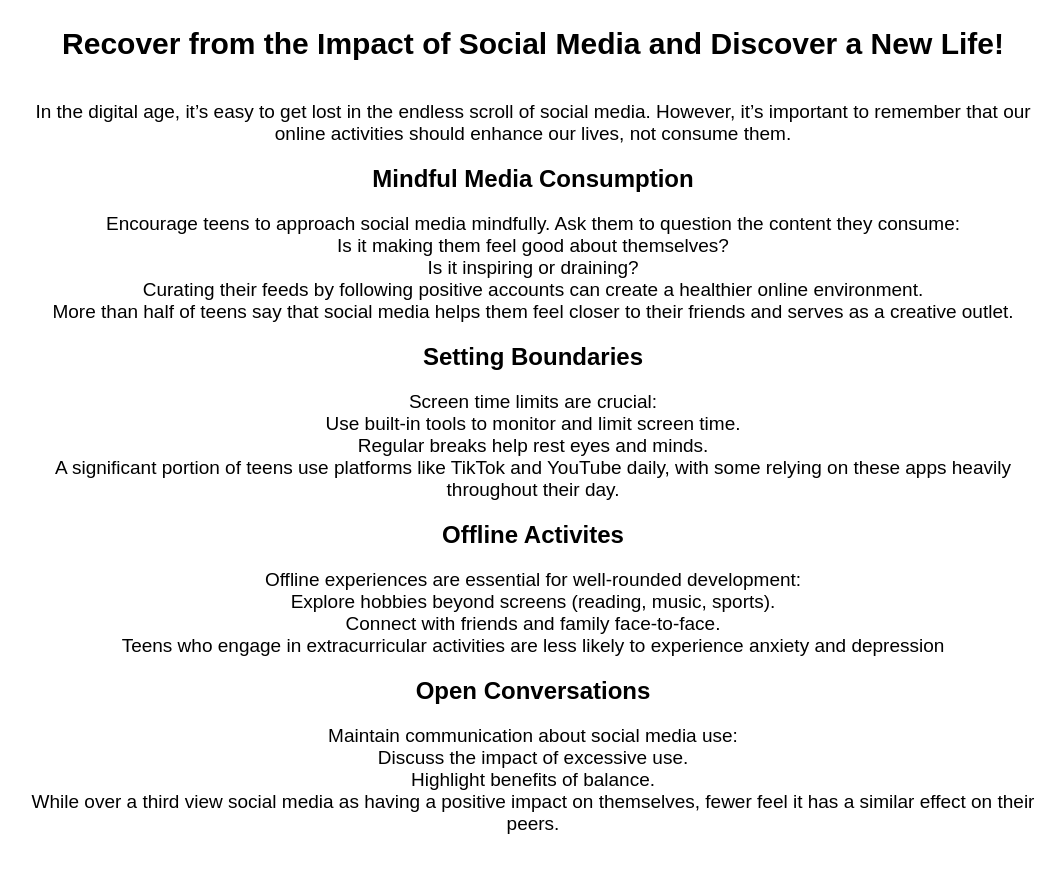
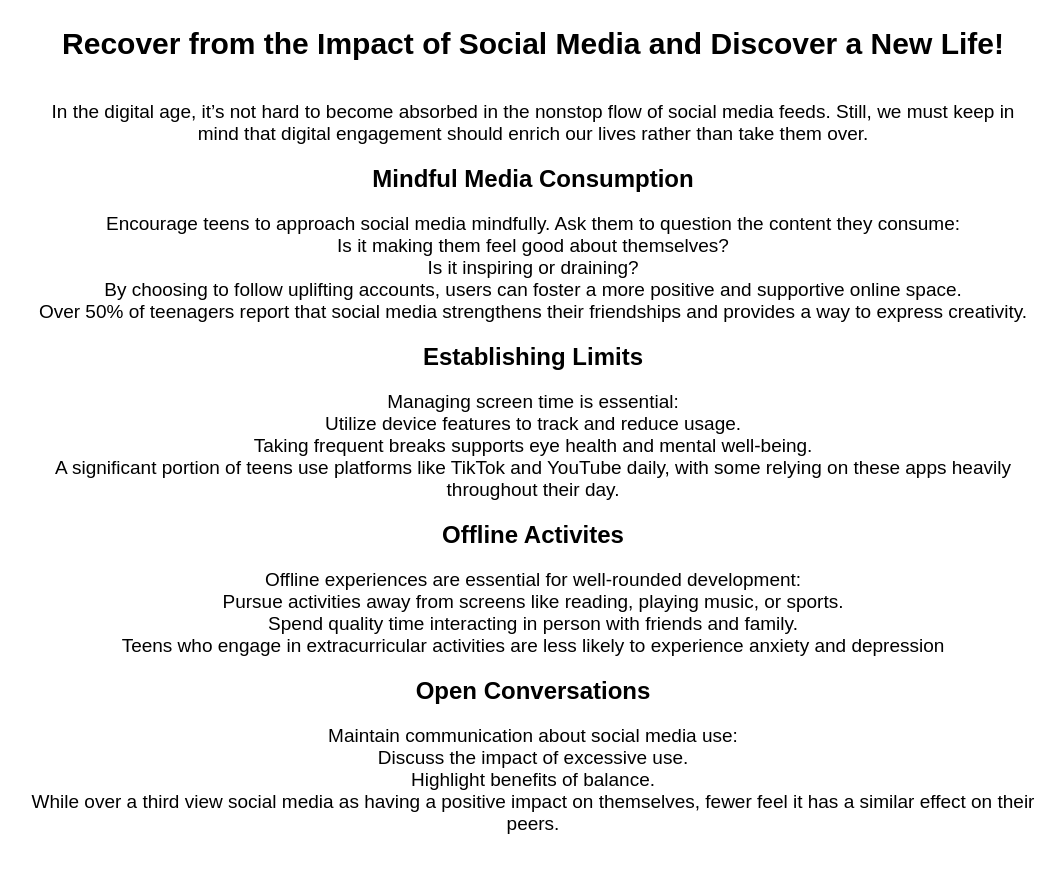
Before and after one commit to KlassyKav/LikesVsLIfe, a plain HTML site: page recovery.html in a window 1280 px wide. Shown: the part 856-1729 px from the top of the page, without its empty margins (107-1170 px from the left). Drawn offline with Linux system fonts and the light colour scheme; a web font is replaced by a local one.

Commit message:
Update recovery.html

```diff
--- a/recovery.html
+++ b/recovery.html
@@ -37,22 +37,22 @@
             <div class="recover-left">
                 <img src="images/recovery.png">
                 <h2>Recover from the Impact of Social Media and Discover a New Life!</h2>
-                <p>In the digital age, it’s easy to get lost in the endless scroll of social media. However, it’s important to remember that our online activities should enhance our lives, not consume them. </p>
+                <p>In the digital age, it’s not hard to become absorbed in the nonstop flow of social media feeds. Still, we must keep in mind that digital engagement should enrich our lives rather than take them over. </p>
                 <h3>Mindful Media Consumption</h3>
                     <p>Encourage teens to approach social media mindfully. Ask them to question the content they consume:<br>
 Is it making them feel good about themselves?<br>
 Is it inspiring or draining?<br>
-Curating their feeds by following positive accounts can create a healthier online environment.<br>
-More than half of teens say that social media helps them feel closer to their friends and serves as a creative outlet.</p>
-                <h3>Setting Boundaries</h3>
-                    <p>Screen time limits are crucial:<br>
-Use built-in tools to monitor and limit screen time.<br>
-Regular breaks help rest eyes and minds.<br>
+By choosing to follow uplifting accounts, users can foster a more positive and supportive online space.<br>
+Over 50% of teenagers report that social media strengthens their friendships and provides a way to express creativity. </p>
+                <h3>Establishing Limits</h3>
+                    <p>Managing screen time is essential:<br>
+Utilize device features to track and reduce usage.<br>
+Taking frequent breaks supports eye health and mental well-being.<br>
 A significant portion of teens use platforms like TikTok and YouTube daily, with some relying on these apps heavily throughout their day.</p>
                 <h3>Offline Activites</h3>
                     <p>Offline experiences are essential for well-rounded development:<br>
-Explore hobbies beyond screens (reading, music, sports).<br>
-Connect with friends and family face-to-face.<br>
+Pursue activities away from screens like reading, playing music, or sports.<br>
+Spend quality time interacting in person with friends and family.<br>
 Teens who engage in extracurricular activities are less likely to experience anxiety and depression</p>
                 <h3>Open Conversations</h3>
                     <p>Maintain communication about social media use:<br>
```
